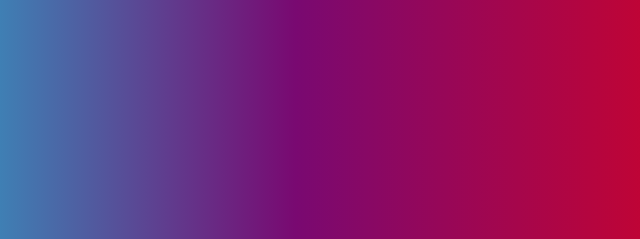
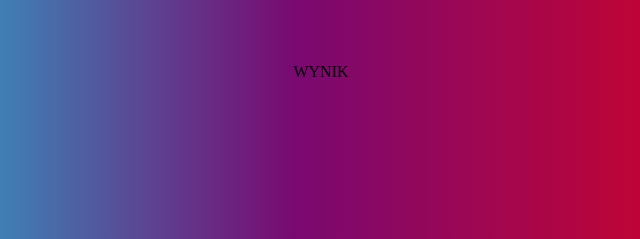
Before and after one commit to Slaways/rock_paper_scissors, a plain HTML site: page index.html in a window 1280 px wide. Shown: the part 263-502 px from the top of the page, 319-959 px from the left. Drawn offline with Linux system fonts and the light colour scheme; the site is published under a folder, as on GitHub Pages, so addresses that start at the root find nothing.

Commit message:
js location fix

```diff
--- a/index.html
+++ b/index.html
@@ -13,11 +13,12 @@
     </div>
 
     <div id="hwynik"></div>
+
     <div id="hwynik_koncowy"></div>
 
 
 
-<script src="/js/myScript.js"></script>
+<script src="js/myScript.js"></script>
 
 </body>
 </html>
```
